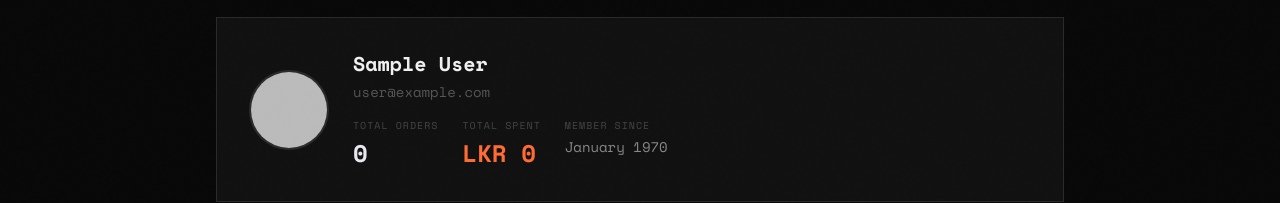
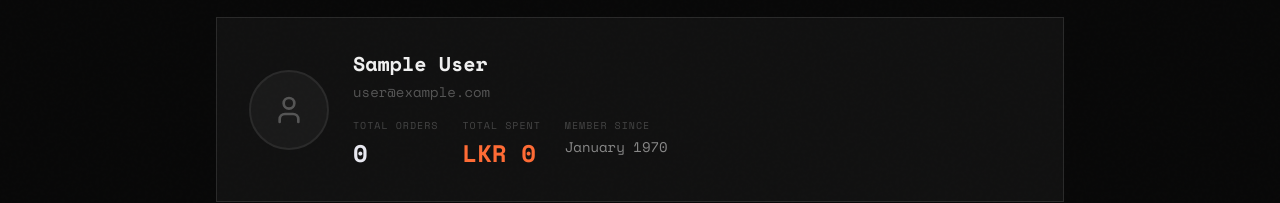
Before and after one commit to chamidudeshan/staticwearslk, a Next.js app in the folder apps/storefront/: page /account in a window 1280 px wide. Shown: the part 203-406 px from the top of the page. Built offline with nearby package versions, Linux system fonts and the light colour scheme; no server answers; the database is empty; sample sign-in values are in the browser's storage.

Commit message:
account icon fix

```diff
--- a/apps/storefront/src/app/account/page.tsx
+++ b/apps/storefront/src/app/account/page.tsx
@@ -7,7 +7,6 @@ import { getOrdersByCustomer } from '@static-wears/order-service';
 import Link from 'next/link';
 import { formatPrice, formatDate } from '@/lib/utils';
 import { Package, ChevronRight, ExternalLink, ShoppingBag, User, Settings } from 'lucide-react';
-import Image from 'next/image';
 import type { OrderStatus } from '@static-wears/shared';
 
 const STATUS_COLOR: Record<OrderStatus, string> = {
@@ -57,18 +56,8 @@ export default async function AccountPage() {
           <div className="bg-[#111] border border-[#2a2a2a] p-6 sm:p-8 mb-6">
             <div className="flex flex-col sm:flex-row items-start sm:items-center gap-6">
               <div className="relative shrink-0">
-                <div className="w-20 h-20 rounded-full overflow-hidden border-2 border-[#2a2a2a] bg-[#1a1a1a] flex items-center justify-center">
-                  {user.imageUrl ? (
-                    <Image
-                      src={user.imageUrl}
-                      alt={displayName}
-                      width={80}
-                      height={80}
-                      className="w-full h-full object-cover"
-                    />
-                  ) : (
-                    <User size={32} className="text-[#555]" />
-                  )}
+                <div className="w-20 h-20 rounded-full border-2 border-[#2a2a2a] bg-[#1a1a1a] flex items-center justify-center">
+                  <User size={32} className="text-[#555]" />
                 </div>
                 {isAdmin && (
                   <div className="absolute -bottom-1 -right-1 bg-[#ff6b35] text-black font-mono font-bold text-[8px] uppercase tracking-widest px-1.5 py-0.5 rounded">
```
